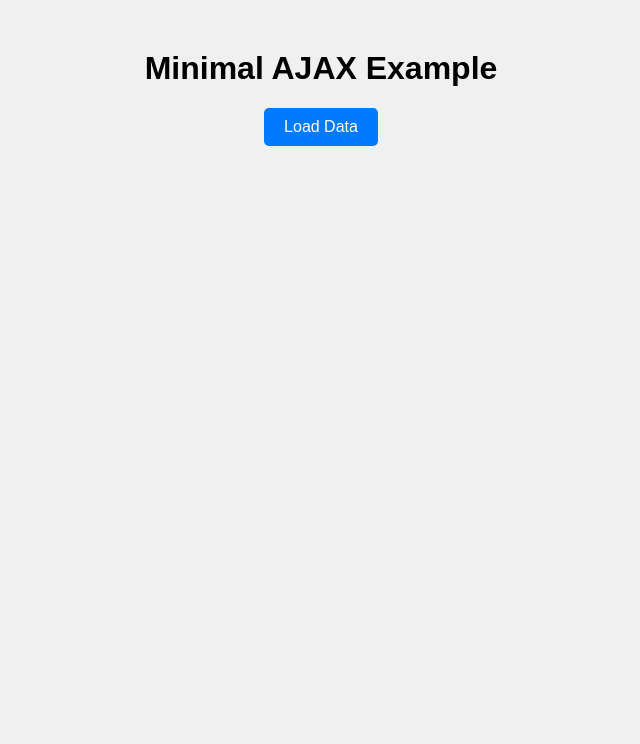
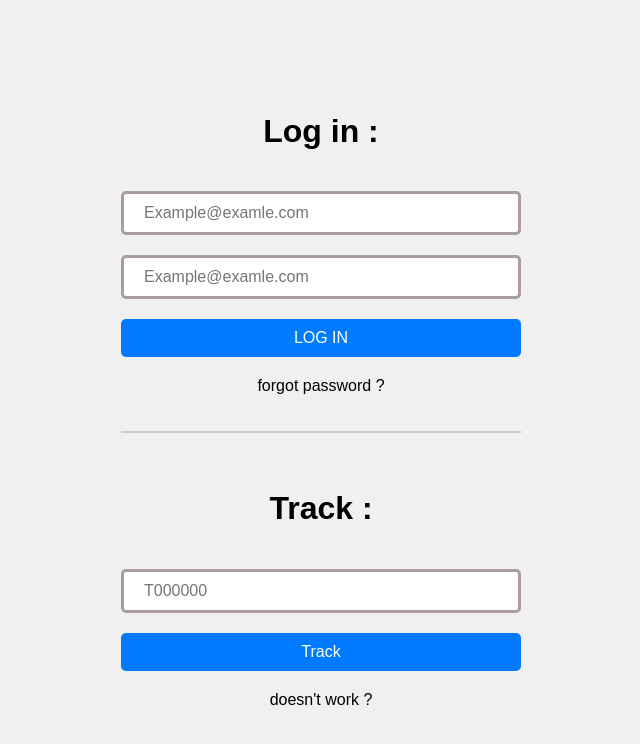
Before and after one commit to MChidmi/geo, a plain HTML site: page index.html in a window 1280 px wide. Shown: the whole page, without its empty margins (319-959 px from the left). Drawn offline with nearby package versions, Linux system fonts and the light colour scheme.

Commit message:
add main page/login

```diff
--- a/index.html
+++ b/index.html
@@ -13,15 +13,31 @@
 
     <!-- Cloudflare CDN for jQuery -->
     <script src="https://cdnjs.cloudflare.com/ajax/libs/jquery/3.6.0/jquery.min.js"></script>
+    <script src="https://unpkg.com/vue@3/dist/vue.global.js"></script>
+
     <!-- Link to external JS file -->
     <script src="main.js" defer></script>
 </head>
 <body>
 
     <div id="content">
-        <h1>Minimal AJAX Example</h1>
-        <button id="load-data">Load Data</button>
-        <div id="result"></div>
+        <div id="inner-content">
+
+            <form id ="login-form">
+                <h1>Log in :</h1>
+                <input tabindex='-1' type="email" id="username" placeholder="Example@examle.com" required autocomplete="email">
+                <input tabindex='-1' type="password" id="password" placeholder="Example@examle.com" required autocomplete="current-password">
+                <button id="log" type="submit">LOG IN</button>
+                <a class="link">forgot password ?</a>
+                <hr>
+                <h1>Track :</h1>
+                <input tabindex='-1' type="text" id="Track" placeholder="T000000" required autocomplete="track_ids">
+                <button  id="log" type="submit">Track </button>
+                <a clas s="link">doesn't work ?</a>
+
+            </form>
+
+        </div>
     </div>
 
 </body>
--- a/main.js
+++ b/main.js
@@ -1,18 +1,49 @@
-// main.js
 $(document).ready(function() {
-    $('#load-data').click(function() {
-        $.ajax({
-            url: 'https://jsonplaceholder.typicode.com/posts/1', // Example API
-            type: 'GET',
-            success: function(response) {
-                $('#result').html(`
-                    <h2>${response.title}</h2>
-                    <p>${response.body}</p>
-                `);
-            },
-            error: function(error) {
-                $('#result').html('<p>Error loading data.</p>');
-            }
-        });
+    function validateForm() {
+        const username = $('#username').val().trim();
+        const password = $('#password').val().trim();
+
+        // Email validation
+        const emailPattern = /^[a-zA-Z0-9._%+-]+@(gmail\.com|yahoo\.com|outlook\.com|hotmail\.com)$/;
+        const isEmailValid = emailPattern.test(username);
+
+        // Password validation
+        const isPasswordValid = password.length >= 6;
+
+        // Enable/Disable the submit button based on validation
+        $('#login-button').prop('disabled', !(isEmailValid && isPasswordValid));
+    }
+
+    // Validate on input change
+    $('#username, #password').on('input', validateForm);
+
+    $('#login-form').on('submit', function(e) {
+        e.preventDefault();
+
+        // Get values from inputs
+        const username = $('#username').val().trim();
+        const password = $('#password').val().trim();
+
+        // Email validation
+        const emailPattern = /^[a-zA-Z0-9._%+-]+@(gmail\.com|yahoo\.com|outlook\.com|hotmail\.com)$/;
+        const isEmailValid = emailPattern.test(username);
+
+        // Password validation
+        const isPasswordValid = password.length >= 6;
+
+        // Display validation messages or proceed with login
+        if (!isEmailValid) {
+            alert('Please enter a valid email address from one of the following providers: Gmail, Yahoo, Outlook, Hotmail.');
+            return;
+        }
+
+        if (!isPasswordValid) {
+            alert('Password must be at least 6 characters long.');
+            return;
+        }
+
+        // Proceed with login if validations pass
+        console.log(`Username: ${username}, Password: ${password}`);
+        // Add your login logic here
     });
 });
--- a/style.css
+++ b/style.css
@@ -1,5 +1,7 @@
 /* style.css */
-body {
+body ,html{
+    width: 100%;
+    height: 100%;
     font-family: Arial, sans-serif;
     margin: 0;
     padding: 0;
@@ -8,7 +10,19 @@ body {
 }
 
 #content {
-    margin-top: 50px;
+    align-content: center;
+    width: 100%;
+    height: 100%;
+}
+
+input {
+    padding: 10px 20px;
+    font-size: 16px;
+    cursor: pointer;
+    background-color: #ffffff;
+    color: rgb(171, 157, 157);
+    border: solid;
+    border-radius: 5px;
 }
 
 button {
@@ -16,11 +30,10 @@ button {
     font-size: 16px;
     cursor: pointer;
     background-color: #007bff;
-    color: white;
+    color: rgb(255, 255, 255);
     border: none;
     border-radius: 5px;
 }
-
 button:hover {
     background-color: #0056b3;
 }
@@ -29,3 +42,40 @@ button:hover {
     margin-top: 20px;
     font-size: 18px;
 }
+#inner-content{
+
+    /* box-shadow: 0 0 20px 0px #ddd1d1; */
+    border-radius: 25px;
+    margin: 0 auto;
+    padding-top: 30px;
+    padding-bottom: 30px;
+    width: calc(100vh);
+    height: calc(100vh / 3* 1.5);
+    /* background-color: #ffffff00; */
+}
+#login-form{
+    gap: 20px;
+    margin: 0 auto;
+    width: 50%;
+    height: 100%;
+    display: flex;
+    flex-direction: column;
+    justify-content: center;
+    align-items: stretch;
+}
+
+hr {
+    display: block;
+    height: 2px;
+    border: 0;
+    border-top: 2px solid #ccc;
+    margin: 1em 0;
+    padding: 0;
+    }
+
+.link{
+    cursor: pointer;
+}
+.link:hover{
+    color: #007bff;
+}
```
Also changed, not shown: 1 other file.
